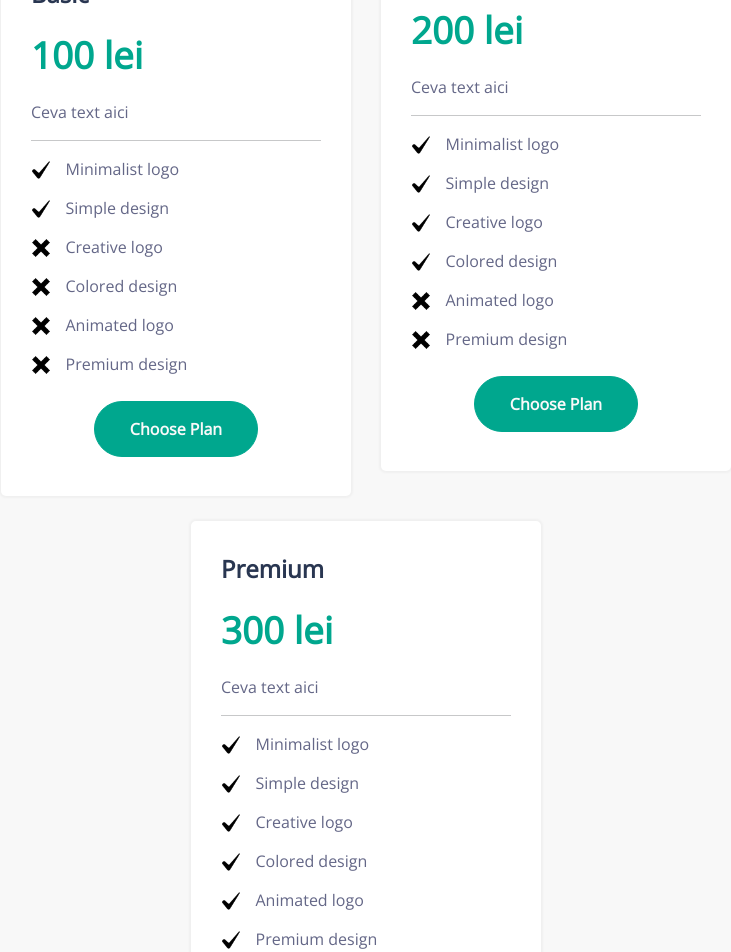
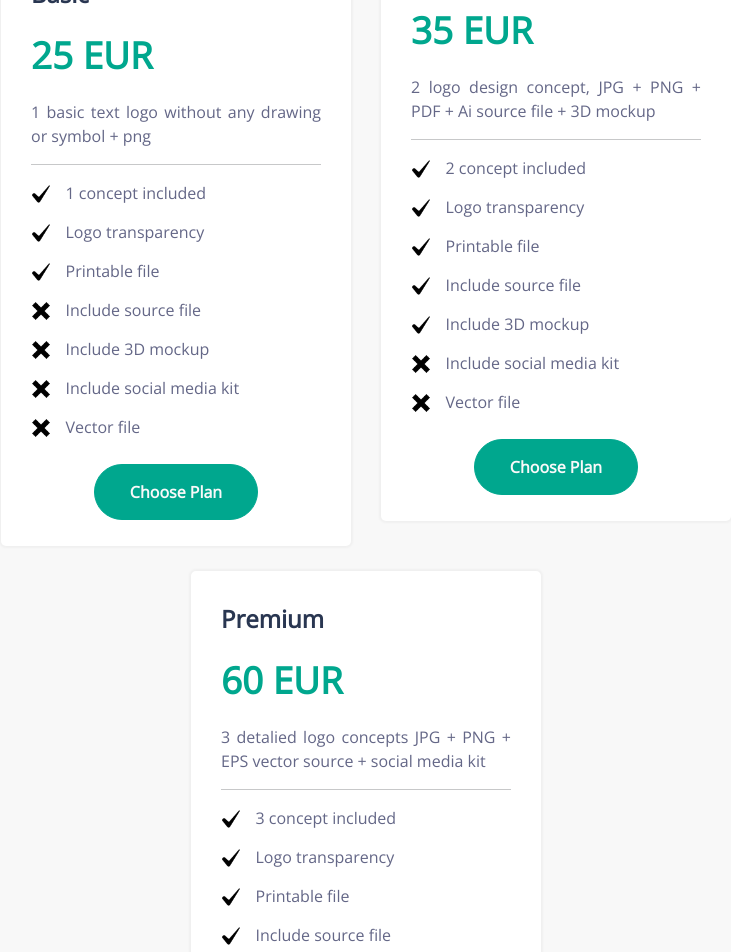
Before and after one commit to AntonioCC147/Designer-Website-1, a React (Create React App) app in the folder frontend/: page / in a window 1280 px wide. Shown: the part 3980-4932 px from the top of the page, without its empty margins (274-1005 px from the left). Built offline with nearby package versions, Linux system fonts and the light colour scheme.

Commit message:
Added new description

```diff
--- a/frontend/src/components/Pricing/Pricing.css
+++ b/frontend/src/components/Pricing/Pricing.css
@@ -45,7 +45,7 @@
     padding: 30px;
 
     width: 350px;
-    height: 550px;
+    height: 600px;
 
     text-align: left;
     border-radius: 5px;
@@ -103,9 +103,9 @@
     background-color: #00A78E !important;
 }
 
-.pricingBoxPricing:hover .buttonPricing {
-    color: #293651 !important;
+.cardBoxPricing:hover .buttonPricing {
     background-color: #FFFFFF !important;
+    color: #00A78E !important;
 }
 
 .pricingContainerWrapper {
@@ -120,19 +120,25 @@
 }
 
 @media only screen and (max-width: 950px) {
-    .title1Pricing{
+    .cardBoxPricing {
+        height: 650px;
+    }
+}
+
+@media only screen and (max-width: 950px) {
+    .title1Pricing {
         padding-top: 10%;
     }
 }
 
 @media only screen and (max-width: 550px) {
-    .title1Pricing{
+    .title1Pricing {
         padding-top: 30%;
     }
 }
 
 @media only screen and (max-width: 400px) {
-    .title1Pricing{
+    .title1Pricing {
         padding-top: 40%;
     }
 }
--- a/frontend/src/components/Pricing/Pricing.js
+++ b/frontend/src/components/Pricing/Pricing.js
@@ -26,101 +26,113 @@ export default function Pricing() {
             <div ref={ref} className={`containerBoxPricing pricingContainerWrapper ${inView ? 'pricingContainerWrapperVisible' : ''}`}>
                 <div class="cardBoxPricing" style={{marginTop: "50px", marginBottom: "25px"}}>
                     <p className="cardTitle">Basic</p>
-                    <p className="cardPrice">100 lei</p>
-                    <p className="cardDescription">Ceva text aici</p>
+                    <p className="cardPrice">25 EUR</p>
+                    <p className="cardDescription">1 basic text logo without any drawing or symbol + png</p>
                     <hr/>
                     <div style={{paddingBottom: "15px"}}>
                         <img src={Verify} className="imageVerify" alt="Verify"/>
-                        <span className="cardTextBenefits">Minimalist logo</span>
+                        <span className="cardTextBenefits">1 concept included</span>
                     </div>
                     <div style={{paddingBottom: "15px"}}>
                         <img src={Verify} className="imageVerify" alt="Verify"/>
-                        <span className="cardTextBenefits">Simple design</span>
+                        <span className="cardTextBenefits">Logo transparency</span>
+                    </div>
+                    <div style={{paddingBottom: "15px"}}>
+                        <img src={Verify} className="imageVerify" alt="Verify"/>
+                        <span className="cardTextBenefits">Printable file</span>
                     </div>
                     <div style={{paddingBottom: "15px"}}>
                         <img src={NotVerify} className="imageVerify" alt="Verify"/>
-                        <span className="cardTextBenefits">Creative logo</span>
+                        <span className="cardTextBenefits">Include source file</span>
                     </div>
                     <div style={{paddingBottom: "15px"}}>
                         <img src={NotVerify} className="imageVerify" alt="Verify"/>
-                        <span className="cardTextBenefits">Colored design</span>
+                        <span className="cardTextBenefits">Include 3D mockup</span>
                     </div>
                     <div style={{paddingBottom: "15px"}}>
                         <img src={NotVerify} className="imageVerify" alt="Verify"/>
-                        <span className="cardTextBenefits">Animated logo</span>
+                        <span className="cardTextBenefits">Include social media kit</span>
                     </div>
                     <div style={{paddingBottom: "15px"}}>
                         <img src={NotVerify} className="imageVerify" alt="Verify"/>
-                        <span className="cardTextBenefits">Premium design</span>
+                        <span className="cardTextBenefits">Vector file</span>
                     </div>
                     <div className="text-center">
-                        <Button className="buttonPricing">Choose Plan</Button>
+                        <Button className="buttonPricing" href="#contact">Choose Plan</Button>
                     </div>
                 </div>
                 <div class="cardBoxPricing" style={{marginTop: "25px", marginBottom: "50px"}}>
                     <p className="cardTitle">Standard</p>
-                    <p className="cardPrice">200 lei</p>
-                    <p className="cardDescription">Ceva text aici</p>
+                    <p className="cardPrice">35 EUR</p>
+                    <p className="cardDescription">2 logo design concept, JPG + PNG + PDF + Ai source file + 3D mockup</p>
                     <hr/>
                     <div style={{paddingBottom: "15px"}}>
                         <img src={Verify} className="imageVerify" alt="Verify"/>
-                        <span className="cardTextBenefits">Minimalist logo</span>
+                        <span className="cardTextBenefits">2 concept included</span>
                     </div>
                     <div style={{paddingBottom: "15px"}}>
                         <img src={Verify} className="imageVerify" alt="Verify"/>
-                        <span className="cardTextBenefits">Simple design</span>
+                        <span className="cardTextBenefits">Logo transparency</span>
                     </div>
                     <div style={{paddingBottom: "15px"}}>
                         <img src={Verify} className="imageVerify" alt="Verify"/>
-                        <span className="cardTextBenefits">Creative logo</span>
+                        <span className="cardTextBenefits">Printable file</span>
                     </div>
                     <div style={{paddingBottom: "15px"}}>
                         <img src={Verify} className="imageVerify" alt="Verify"/>
-                        <span className="cardTextBenefits">Colored design</span>
+                        <span className="cardTextBenefits">Include source file</span>
+                    </div>
+                    <div style={{paddingBottom: "15px"}}>
+                        <img src={Verify} className="imageVerify" alt="Verify"/>
+                        <span className="cardTextBenefits">Include 3D mockup</span>
                     </div>
                     <div style={{paddingBottom: "15px"}}>
                         <img src={NotVerify} className="imageVerify" alt="Verify"/>
-                        <span className="cardTextBenefits">Animated logo</span>
+                        <span className="cardTextBenefits">Include social media kit</span>
                     </div>
                     <div style={{paddingBottom: "15px"}}>
                         <img src={NotVerify} className="imageVerify" alt="Verify"/>
-                        <span className="cardTextBenefits">Premium design</span>
+                        <span className="cardTextBenefits">Vector file</span>
                     </div>
                     <div className="text-center">
-                        <Button className="buttonPricing">Choose Plan</Button>
+                        <Button className="buttonPricing" href="#contact">Choose Plan</Button>
                     </div>
                 </div>
                 <div className="cardBoxPricing" style={{marginTop: "0%"}}>
                     <p className="cardTitle">Premium</p>
-                    <p className="cardPrice">300 lei</p>
-                    <p className="cardDescription">Ceva text aici</p>
+                    <p className="cardPrice">60 EUR</p>
+                    <p className="cardDescription">3 detalied logo concepts JPG + PNG + EPS vector source + social media kit</p>
                     <hr/>
                     <div style={{paddingBottom: "15px"}}>
                         <img src={Verify} className="imageVerify" alt="Verify"/>
-                        <span className="cardTextBenefits">Minimalist logo</span>
+                        <span className="cardTextBenefits">3 concept included</span>
                     </div>
                     <div style={{paddingBottom: "15px"}}>
                         <img src={Verify} className="imageVerify" alt="Verify"/>
-                        <span className="cardTextBenefits">Simple design</span>
+                        <span className="cardTextBenefits">Logo transparency</span>
                     </div>
                     <div style={{paddingBottom: "15px"}}>
                         <img src={Verify} className="imageVerify" alt="Verify"/>
-                        <span className="cardTextBenefits">Creative logo</span>
+                        <span className="cardTextBenefits">Printable file</span>
                     </div>
                     <div style={{paddingBottom: "15px"}}>
                         <img src={Verify} className="imageVerify" alt="Verify"/>
-                        <span className="cardTextBenefits">Colored design</span>
+                        <span className="cardTextBenefits">Include source file</span>
                     </div>
                     <div style={{paddingBottom: "15px"}}>
                         <img src={Verify} className="imageVerify" alt="Verify"/>
-                        <span className="cardTextBenefits">Animated logo</span>
+                        <span className="cardTextBenefits">Include 3D mockup</span>
                     </div>
                     <div style={{paddingBottom: "15px"}}>
                         <img src={Verify} className="imageVerify" alt="Verify"/>
-                        <span className="cardTextBenefits">Premium design</span>
+                        <span className="cardTextBenefits">Include social media kit</span>
+                    </div>
+                    <div style={{paddingBottom: "15px"}}>
+                        <img src={Verify} className="imageVerify" alt="Verify"/>
+                        <span className="cardTextBenefits">Vector file</span>
                     </div>
                     <div className="text-center">
-                        <Button className="buttonPricing">Choose Plan</Button>
+                        <Button className="buttonPricing" href="#contact">Choose Plan</Button>
                     </div>
                 </div>
             </div>
```
